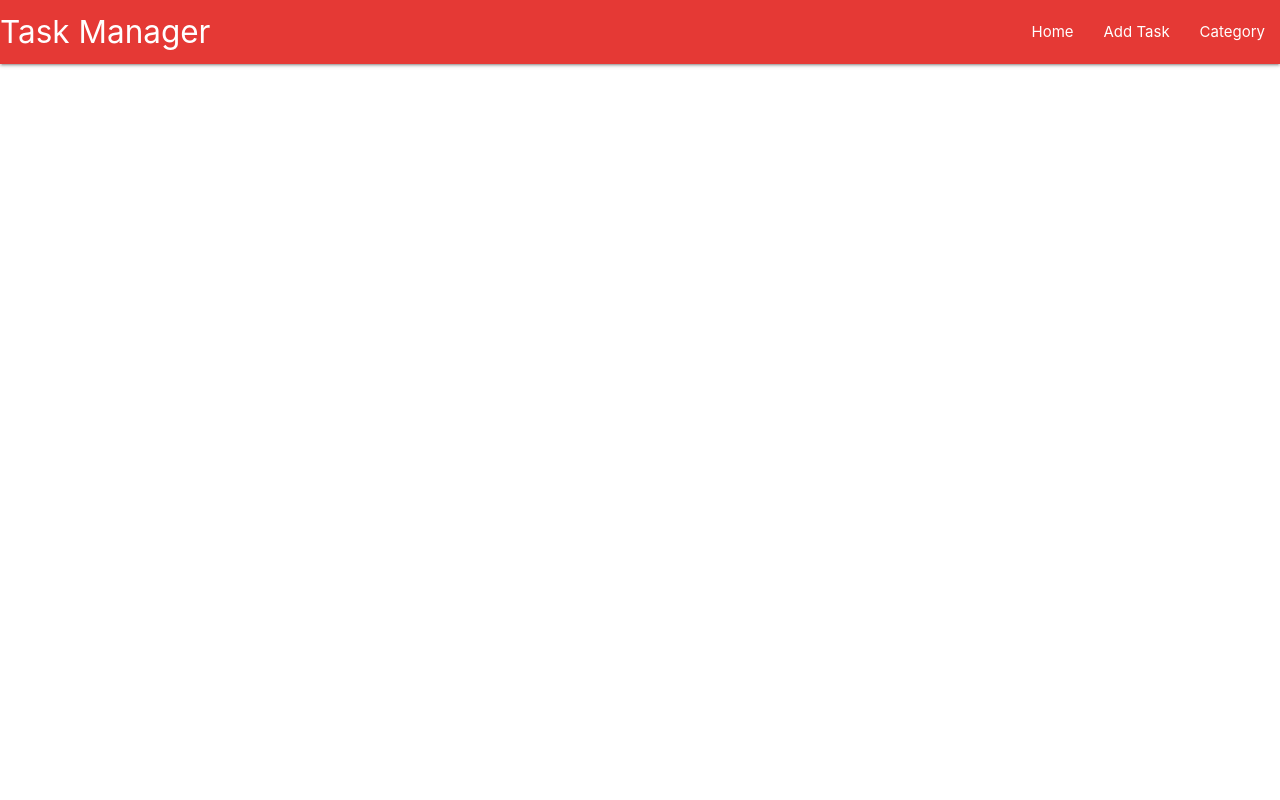
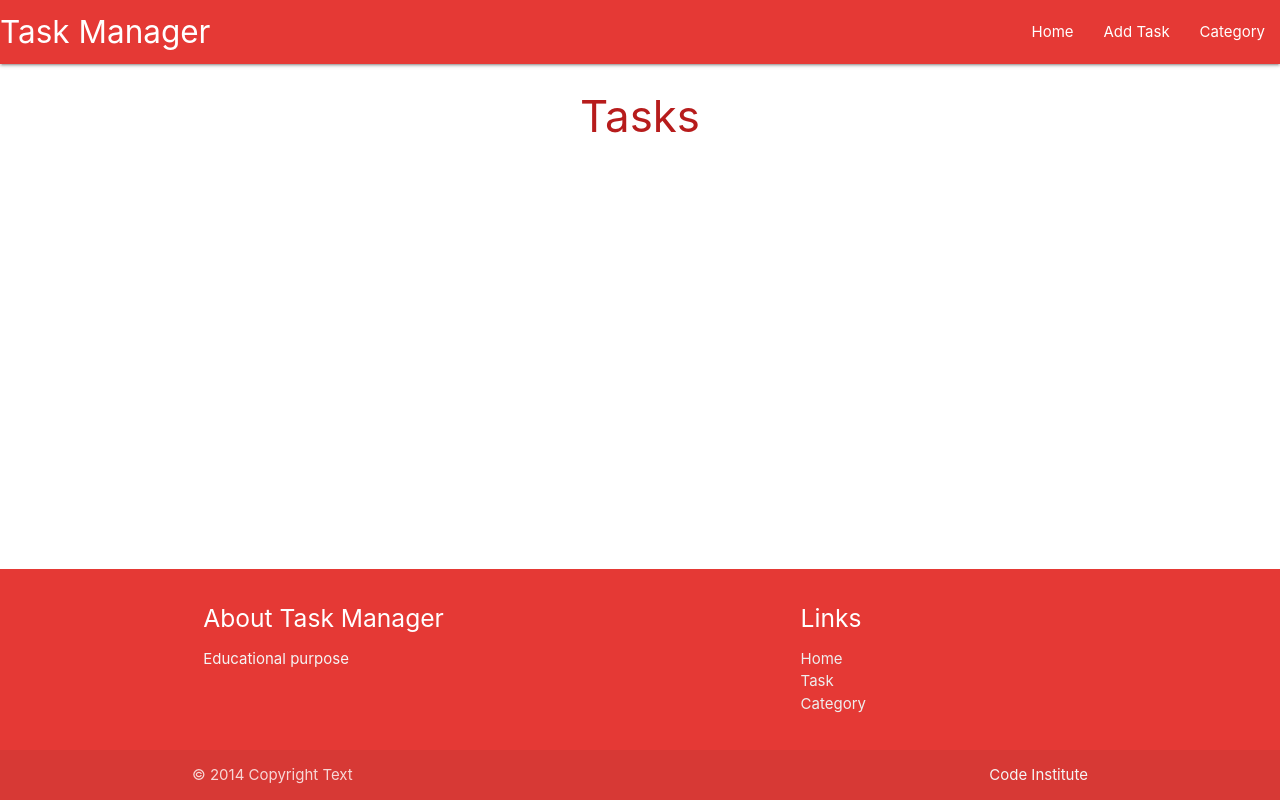
Before and after one commit to plexoio/task-manager, a Flask app: page / in a window 1280 px wide. Run offline with Flask 3, Linux system fonts and the light colour scheme.

Commit message:
feat: add tasks.html & start Materialize structure

```diff
--- a/taskmanager/routes.py
+++ b/taskmanager/routes.py
@@ -5,4 +5,4 @@ from taskmanager.models import Category, Tasks
 
 @app.route("/")
 def home():
-    return render_template("base.html")
+    return render_template("tasks.html")
--- a/taskmanager/static/css/style.css
+++ b/taskmanager/static/css/style.css
@@ -0,0 +1,9 @@
+body {
+    display: flex;
+    min-height: 100vh;
+    flex-direction: column;
+  }
+
+  main {
+    flex: 1 0 auto;
+  }
--- a/taskmanager/templates/base.html
+++ b/taskmanager/templates/base.html
@@ -34,6 +34,36 @@
         </ul>
     </header>
 
+    <main class="container">
+        {% block content %}
+        {% endblock %}
+    </main>
+
+    <footer class="page-footer red darken-1">
+        <div class="container">
+          <div class="row">
+            <div class="col l6 s12">
+              <h5 class="white-text">About Task Manager</h5>
+              <p class="grey-text text-lighten-4">Educational purpose</p>
+            </div>
+            <div class="col l4 offset-l2 s12">
+              <h5 class="white-text">Links</h5>
+              <ul>
+                <li><a class="grey-text text-lighten-3" href="#!">Home</a></li>
+                <li><a class="grey-text text-lighten-3" href="#!">Task</a></li>
+                <li><a class="grey-text text-lighten-3" href="#!">Category</a></li>
+              </ul>
+            </div>
+          </div>
+        </div>
+        <div class="footer-copyright">
+          <div class="container">
+          © 2014 Copyright Text
+          <a class="grey-text text-lighten-4 right" href="https://codeinstitute.net/">Code Institute</a>
+          </div>
+        </div>
+      </footer>
+
     <!-- Compiled and minified JavaScript -->
     <script src="https://cdnjs.cloudflare.com/ajax/libs/materialize/1.0.0/js/materialize.min.js"></script>
     <!-- Custom code -->
--- /dev/null
+++ b/taskmanager/templates/tasks.html
@@ -0,0 +1,4 @@
+{% extends "base.html" %}
+{% block content %}
+<h3 class="red-text text-darken-4 center-align">Tasks</h3>
+{% endblock %}
```
